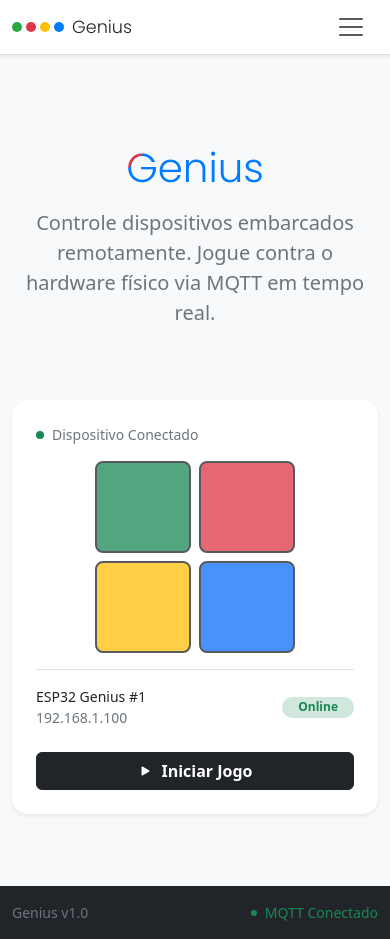
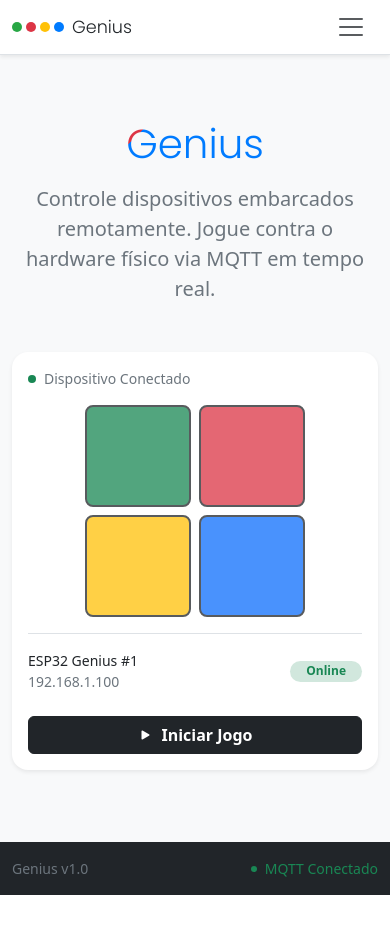
Before and after one commit to gabriel0derrel/controle-embarcados, a React (Vite) app in the folder frontend/: page / in a window 390 px wide. After the commit the page ends 895 px from the top, so only its background shows below. Built offline with nearby package versions, Linux system fonts and the light colour scheme.

Commit message:
design: torna telas responsivas com Bootstrap

```diff
--- a/frontend/src/components/InicioScreen.tsx
+++ b/frontend/src/components/InicioScreen.tsx
@@ -7,7 +7,7 @@ interface InicioScreenProps {
 export const InicioScreen: React.FC<InicioScreenProps> = ({ onStartGame }) => {
   return (
     <div className="container py-4">
-      <div className="row align-items-center g-5 mt-2">
+      <div className="row align-items-center g-4 g-lg-5 mt-2">
 
         {/* Coluna Esquerda - Texto */}
         <div className="col-12 col-lg-6 text-center text-lg-start">
@@ -21,9 +21,9 @@ export const InicioScreen: React.FC<InicioScreenProps> = ({ onStartGame }) => {
         </div>
 
         {/* Coluna Direita - Card */}
-        <div className="col-12 col-md-8 col-lg-5 mx-auto ms-lg-auto">
+        <div className="col-12 col-sm-10 col-md-8 col-lg-5 mx-auto ms-lg-auto">
           <div className="card border-0 shadow-sm rounded-4">
-            <div className="card-body p-4">
+            <div className="card-body p-3 p-md-4">
               {/* Status */}
               <div className="d-flex align-items-center gap-2 mb-3">
                 <span className="rounded-circle bg-success pulse-green" style={{ width: '8px', height: '8px' }}></span>
@@ -31,7 +31,7 @@ export const InicioScreen: React.FC<InicioScreenProps> = ({ onStartGame }) => {
               </div>
 
               {/* Grid Genius */}
-              <div className="mx-auto mb-3" style={{ width: '200px', height: '200px' }}>
+              <div className="mx-auto mb-3" style={{ maxWidth: '220px', aspectRatio: '1' }}>
                 <div className="row g-2 h-100">
                   <div className="col-6">
                     <div className="bg-success rounded-3 opacity-75 h-100 border border-2 border-dark"></div>
--- a/frontend/src/pages/JogoPage.tsx
+++ b/frontend/src/pages/JogoPage.tsx
@@ -24,9 +24,9 @@ export function JogoPage() {
   return (
     <div className="container py-4">
       <div className="row justify-content-center">
-        <div className="col-12 col-md-8 col-lg-6">
+        <div className="col-12 col-sm-10 col-md-8 col-lg-6">
           <div className="card border-0 shadow-sm rounded-4">
-            <div className="card-body p-4">
+            <div className="card-body p-3 p-md-4">
 
               {/* Status */}
               <div className="d-flex justify-content-between align-items-center mb-4">
--- a/frontend/src/pages/RankingPage.tsx
+++ b/frontend/src/pages/RankingPage.tsx
@@ -1,8 +1,16 @@
 export function RankingPage() {
   return (
-    <div className="container py-5 text-center card shadow-lg p-5 rounded-4 bg-white" style={{ maxWidth: '480px' }}>
-      <h2 className="text-dark fw-bold mb-3">Tela de Ranking</h2>
-      <p className="text-secondary mb-0">Esta tela será implementada nos passos subsequentes.</p>
+    <div className="container py-4">
+      <div className="row justify-content-center">
+        <div className="col-12 col-sm-10 col-md-8 col-lg-6">
+          <div className="card border-0 shadow-sm rounded-4">
+            <div className="card-body p-3 p-md-4 text-center">
+              <h2 className="fw-bold mb-3">Tela de Ranking</h2>
+              <p className="text-secondary mb-0">Esta tela será implementada nos passos subsequentes.</p>
+            </div>
+          </div>
+        </div>
+      </div>
     </div>
   );
 }
```
